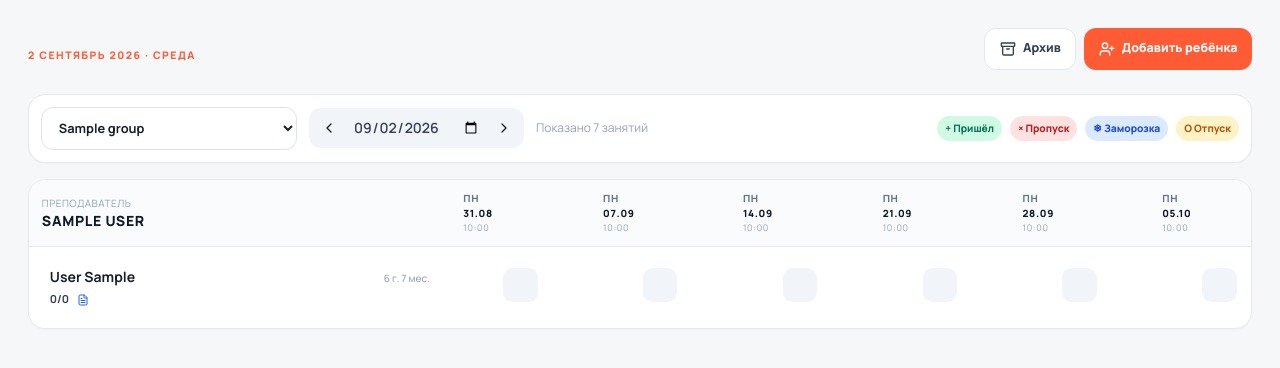
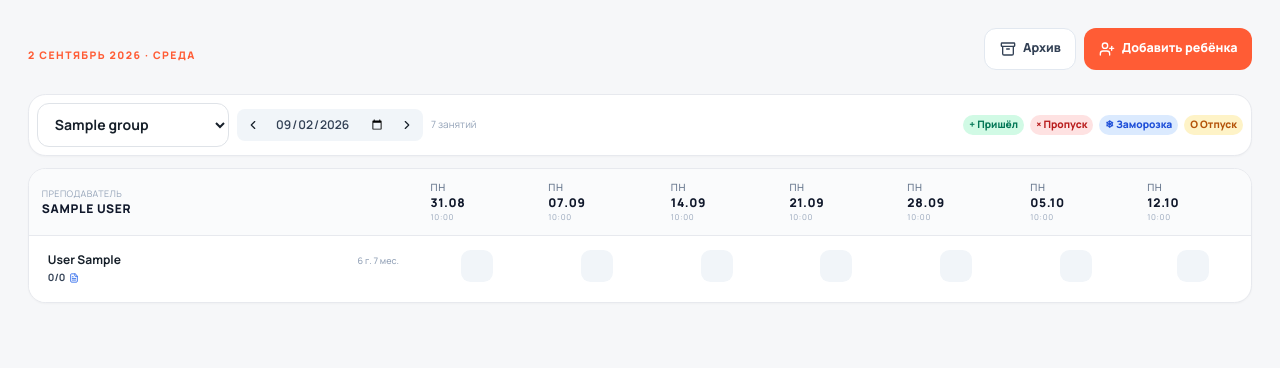
Before and after one commit to EscapingKotaro/SuperMeatCHV, a Django app: page /crm/attendance/ in a window 1280 px wide. Shown: the part 69-437 px from the top of the page. Run offline with Django 5.2, Linux system fonts and the light colour scheme; a user stored in the database is signed in; tables that the repository leaves empty hold one stand-in row (values such as "Sample post"); some libraries are stand-ins or nearby versions.

Commit message:
my 0309 work 3

```diff
--- a/crm/templates/crm/attendance.html
+++ b/crm/templates/crm/attendance.html
@@ -10,70 +10,70 @@
 {% endblock %}
 
 {% block content %}
-<section class="card mb-4 p-3">
-    <div class="flex flex-wrap items-center gap-3">
+<section class="card mb-3 p-2">
+    <div class="flex flex-wrap items-center gap-2">
         {% if selected_group %}
-            <select id="group-select" class="field max-w-64 font-bold" onchange="location.href='?group_id='+this.value+'&ref_date={{ ref_date|date:'Y-m-d' }}'">
+            <select id="group-select" class="field max-w-48 font-bold text-sm" onchange="location.href='?group_id='+this.value+'&ref_date={{ ref_date|date:'Y-m-d' }}'">
                 {% for g in groups %}
                     <option value="{{ g.id }}" {% if g.id == selected_group.id %}selected{% endif %}>{{ g.name }}</option>
                 {% endfor %}
             </select>
 
-            <div class="flex items-center gap-2 rounded-xl bg-slate-100 p-1">
-                <a href="?group_id={{ selected_group.id }}&ref_date={{ prev_ref }}" class="grid h-8 w-8 place-items-center rounded-lg hover:bg-white hover:shadow-sm transition">
-                    <i data-lucide="chevron-left" class="h-4 w-4"></i>
+            <div class="flex items-center gap-1 rounded-lg bg-slate-100 p-0.5">
+                <a href="?group_id={{ selected_group.id }}&ref_date={{ prev_ref }}" class="grid h-7 w-7 place-items-center rounded-md hover:bg-white hover:shadow-sm transition">
+                    <i data-lucide="chevron-left" class="h-3.5 w-3.5"></i>
                 </a>
 
-                <form method="get" class="flex items-center gap-2">
+                <form method="get" class="flex items-center gap-1">
                     <input type="hidden" name="group_id" value="{{ selected_group.id }}">
                     <input type="date" name="ref_date" value="{{ ref_date|date:'Y-m-d' }}"
-                           class="bg-transparent text-sm font-semibold text-slate-700 outline-none cursor-pointer hover:text-[#FF5C35]"
+                           class="bg-transparent text-xs font-semibold text-slate-700 outline-none cursor-pointer hover:text-[#FF5C35] px-1"
                            onchange="this.form.submit()">
                 </form>
 
-                <a href="?group_id={{ selected_group.id }}&ref_date={{ next_ref }}" class="grid h-8 w-8 place-items-center rounded-lg hover:bg-white hover:shadow-sm transition">
-                    <i data-lucide="chevron-right" class="h-4 w-4"></i>
+                <a href="?group_id={{ selected_group.id }}&ref_date={{ next_ref }}" class="grid h-7 w-7 place-items-center rounded-md hover:bg-white hover:shadow-sm transition">
+                    <i data-lucide="chevron-right" class="h-3.5 w-3.5"></i>
                 </a>
             </div>
 
-            <span class="text-xs text-slate-400">
-                Показано {{ week_data|length }} занятий
+            <span class="text-[10px] text-slate-400">
+                {{ week_data|length }} занятий
             </span>
 
         {% else %}
-            <span class="text-slate-500">Нет групп</span>
+            <span class="text-slate-500 text-sm">Нет групп</span>
         {% endif %}
 
-        <div class="ml-auto flex flex-wrap gap-2 text-[10px] font-bold text-slate-600">
-            <span class="badge bg-emerald-100 text-emerald-700">+ Пришёл</span>
-            <span class="badge bg-red-100 text-red-700">× Пропуск</span>
-            <span class="badge bg-blue-100 text-blue-700">❄ Заморозка</span>
-            <span class="badge bg-amber-100 text-amber-700">О Отпуск</span>
+        <div class="ml-auto flex flex-wrap gap-1.5 text-[9px] font-bold text-slate-600">
+            <span class="badge bg-emerald-100 text-emerald-700 px-1.5 py-0.5">+ Пришёл</span>
+            <span class="badge bg-red-100 text-red-700 px-1.5 py-0.5">× Пропуск</span>
+            <span class="badge bg-blue-100 text-blue-700 px-1.5 py-0.5">❄ Заморозка</span>
+            <span class="badge bg-amber-100 text-amber-700 px-1.5 py-0.5">О Отпуск</span>
         </div>
     </div>
 </section>
 
 <section class="card overflow-hidden">
     <div class="table-wrap">
-        <table class="data-table min-w-[1400px]">
+        <table class="data-table min-w-[1200px]">
             <thead>
                 <tr>
-                    <th class="sticky left-0 z-10 bg-[#FAFBFC] text-center">
+                    <th class="sticky left-0 z-10 bg-[#FAFBFC] text-center w-[200px]">
                         {% if trainer %}
-                            <div class="text-[10px] text-slate-400 font-normal uppercase tracking-wider">Преподаватель</div>
-                            <div class="font-extrabold text-slate-900 text-sm">{{ trainer.full_name }}</div>
+                            <div class="text-[9px] text-slate-400 font-normal uppercase tracking-wider">Преподаватель</div>
+                            <div class="font-extrabold text-slate-900 text-xs">{{ trainer.full_name }}</div>
                         {% else %}
                             Спортсмен
                         {% endif %}
                     </th>
                     {% for entry in week_data %}
-                        <th class="text-center {% if entry.is_today %}bg-orange-50 text-[#FF5C35]{% endif %}">
-                            {{ entry.date|date:"D" }}<br>
-                            <b class="{% if entry.is_today %}text-[#FF5C35]{% else %}text-slate-900{% endif %}">
+                        <th class="text-center {% if entry.is_today %}bg-orange-50 text-[#FF5C35]{% endif %} w-[60px]">
+                            <div class="text-[10px] font-medium">{{ entry.date|date:"D" }}</div>
+                            <b class="text-xs {% if entry.is_today %}text-[#FF5C35]{% else %}text-slate-900{% endif %}">
                                 {{ entry.date|date:"d.m" }}
                             </b>
                             {% if entry.start_time %}
-                                <div class="text-[9px] font-normal text-slate-400">{{ entry.start_time|date:"H:i" }}</div>
+                                <div class="text-[8px] font-normal text-slate-400">{{ entry.start_time|date:"H:i" }}</div>
                             {% endif %}
                         </th>
                     {% endfor %}
@@ -83,46 +83,46 @@
                 {% for item in children_data %}
                     <tr>
                         <td class="sticky left-0 bg-white">
-                            <a href="{% url 'child_card' item.child.id %}" class="block hover:bg-slate-50 px-2 py-2 rounded-lg transition">
+                            <a href="{% url 'child_card' item.child.id %}" class="block hover:bg-slate-50 px-1.5 py-1 rounded transition">
                                 <!-- Строка 1: ФИО + возраст справа -->
-                                <div class="flex items-baseline justify-between gap-2">
-                                    <b class="text-sm truncate">{{ item.child.last_name }} {{ item.child.first_name }}</b>
-                                    <span class="text-[10px] text-slate-400 whitespace-nowrap font-medium">{{ item.age }}</span>
+                                <div class="flex items-baseline justify-between gap-1">
+                                    <b class="text-xs truncate">{{ item.child.last_name }} {{ item.child.first_name }}</b>
+                                    <span class="text-[9px] text-slate-400 whitespace-nowrap font-medium">{{ item.age }}</span>
                                 </div>
 
                                 <!-- Строка 2: иконки + дата окончания справа -->
-                                <div class="flex items-center justify-between gap-2 mt-1">
-                                    <div class="flex items-center gap-2">
+                                <div class="flex items-center justify-between gap-1 mt-0.5">
+                                    <div class="flex items-center gap-1">
                                         <!-- Остаток занятий -->
-                                        <span class="text-[11px] font-bold text-slate-700">
+                                        <span class="text-[10px] font-bold text-slate-700">
                                             {{ item.sessions_left }}/{{ item.sessions_total }}
                                         </span>
 
                                         <!-- Иконка долга (монетка) -->
                                         {% if item.debt > 0 %}
-                                        <span class="inline-flex items-center gap-0.5 text-red-600" title="Долг {{ item.debt|floatformat:0 }} ₽">
-                                            <i data-lucide="coins" class="h-3 w-3"></i>
+                                        <span class="inline-flex items-center text-red-600" title="Долг {{ item.debt|floatformat:0 }} ₽">
+                                            <i data-lucide="coins" class="h-2.5 w-2.5"></i>
                                         </span>
                                         {% endif %}
 
                                         <!-- Иконка справки (лист бумаги) -->
                                         {% if item.has_certificate %}
                                         <span class="inline-flex items-center text-blue-600" title="Справка есть">
-                                            <i data-lucide="file-text" class="h-3 w-3"></i>
+                                            <i data-lucide="file-text" class="h-2.5 w-2.5"></i>
                                         </span>
                                         {% endif %}
 
                                         <!-- Иконка скидки (%) -->
                                         {% if item.discount_percent > 0 %}
                                         <span class="inline-flex items-center text-emerald-600" title="Скидка {{ item.discount_percent }}%">
-                                            <i data-lucide="percent" class="h-3 w-3"></i>
+                                            <i data-lucide="percent" class="h-2.5 w-2.5"></i>
                                         </span>
                                         {% endif %}
                                     </div>
 
                                     <!-- Дата окончания абонемента справа -->
                                     {% if item.subscription_end %}
-                                    <span class="text-[10px] text-slate-400 whitespace-nowrap">
+                                    <span class="text-[9px] text-slate-400 whitespace-nowrap">
                                         до {{ item.subscription_end|date:"d.m" }}
                                     </span>
                                     {% endif %}
@@ -136,14 +136,14 @@
                                         data-child-id="{{ item.child.id }}"
                                         data-date="{{ entry.date|date:'Y-m-d' }}"
                                         data-state="{% if entry.status == 'present' %}1{% elif entry.status == 'absent' %}2{% elif entry.status == 'frozen' %}3{% elif entry.status == 'vacation' %}4{% elif entry.status == 'excused' %}5{% else %}0{% endif %}"
-                                        class="attendance-cell {% if entry.status == 'present' %}bg-emerald-100 text-emerald-700{% elif entry.status == 'absent' %}bg-red-100 text-red-700{% elif entry.status == 'frozen' %}bg-blue-100 text-blue-700{% elif entry.status == 'vacation' %}bg-amber-100 text-amber-700{% elif entry.status == 'excused' %}bg-yellow-100 text-yellow-700{% else %}bg-slate-100 text-slate-400{% endif %}">
+                                        class="attendance-cell w-8 h-8 text-xs {% if entry.status == 'present' %}bg-emerald-100 text-emerald-700{% elif entry.status == 'absent' %}bg-red-100 text-red-700{% elif entry.status == 'frozen' %}bg-blue-100 text-blue-700{% elif entry.status == 'vacation' %}bg-amber-100 text-amber-700{% elif entry.status == 'excused' %}bg-yellow-100 text-yellow-700{% else %}bg-slate-100 text-slate-400{% endif %}">
                                     {% if entry.status == 'present' %}+{% elif entry.status == 'absent' %}×{% elif entry.status == 'frozen' %}❄{% elif entry.status == 'vacation' %}О{% elif entry.status == 'excused' %}У{% endif %}
                                 </button>
                             </td>
                         {% endfor %}
                     </tr>
                 {% empty %}
-                    <tr><td colspan="100" class="text-center py-8 text-slate-500">Нет детей в этой группе</td></tr>
+                    <tr><td colspan="100" class="text-center py-6 text-slate-500 text-sm">Нет детей в этой группе</td></tr>
                 {% endfor %}
             </tbody>
         </table>
@@ -152,6 +152,5 @@
 {% endblock %}
 
 {% block modals %}
-<section id="child-modal" class="modal">...</section>
-<section id="child-card" class="modal">...</section>
+
 {% endblock %}
--- a/crm/views.py
+++ b/crm/views.py
@@ -115,7 +115,6 @@ def generate_class_dates(group, start_date, limit=50):
 
     # Убираем дубликаты (если несколько слотов в один день) и сортируем
     return sorted(list(set(dates)))
-
 @login_required
 def attendance_view(request):
     group_id = request.GET.get('group_id')
@@ -129,7 +128,6 @@ def attendance_view(request):
         if not group:
              return render(request, 'crm/attendance.html', {'groups': Group.objects.none(), 'selected_group': None})
 
-    # Получаем тренера группы
     trainer = group.trainer if group else None
 
     # 2. Опорная дата
@@ -166,7 +164,7 @@ def attendance_view(request):
     if all_class_dates[-1] < ref_date:
          current_index = len(all_class_dates) - 1
 
-    # 5. Формируем окно
+    # 5. Формируем окно: 4 назад, 6 вперед (10 занятий)
     start_idx = max(0, current_index - 4)
     end_idx = min(len(all_class_dates), current_index + 6)
     window_dates = all_class_dates[start_idx:end_idx]
@@ -205,7 +203,6 @@ def attendance_view(request):
             if projected_end and wd['date'] == projected_end:
                 sub_end_index = idx
 
-        # Собираем данные для ячейки
         children_data.append({
             'child': child,
             'initials': f"{child.last_name[0]}{child.first_name[0]}".upper(),
@@ -220,6 +217,15 @@ def attendance_view(request):
             'attendance_entries': entries,
         })
 
+    # 7. Переключатель дат: сдвигаем на размер окна
+    if len(window_dates) >= 2:
+        window_span = (window_dates[-1] - window_dates[0]).days
+    else:
+        window_span = 7  # Если одно занятие, сдвигаем на неделю
+
+    prev_ref = (window_dates[0] - timedelta(days=window_span)).strftime('%Y-%m-%d') if window_dates else (today - timedelta(days=7)).strftime('%Y-%m-%d')
+    next_ref = (window_dates[-1] + timedelta(days=window_span)).strftime('%Y-%m-%d') if window_dates else (today + timedelta(days=7)).strftime('%Y-%m-%d')
+
     context = {
         'groups': Group.objects.filter(is_active=True),
         'selected_group': group,
@@ -227,8 +233,8 @@ def attendance_view(request):
         'week_data': week_data,
         'children_data': children_data,
         'ref_date': ref_date,
-        'prev_ref': (window_dates[0] - timedelta(days=1)).strftime('%Y-%m-%d') if window_dates else today.strftime('%Y-%m-%d'),
-        'next_ref': (window_dates[-1] + timedelta(days=1)).strftime('%Y-%m-%d') if window_dates else today.strftime('%Y-%m-%d'),
+        'prev_ref': prev_ref,
+        'next_ref': next_ref,
         'today': today,
         'page': 'attendance'
     }
```
